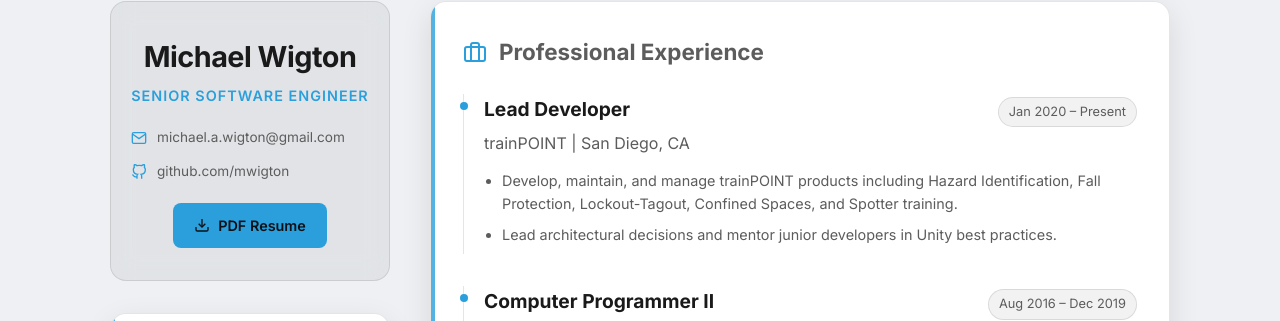
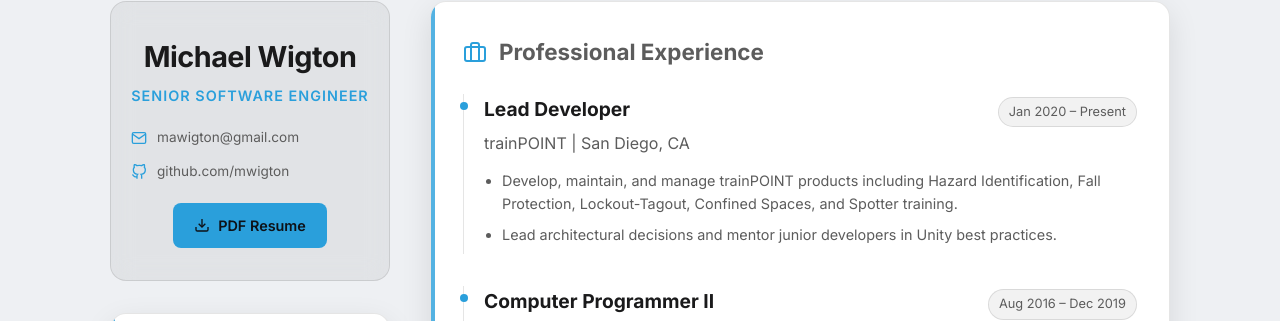
Before and after one commit to mwigton/mwigton.github.io, a Jekyll site: the page built from resume.md, in a window 1280 px wide and 900 px high. Shown: the part 131-452 px from the top of the window. Built offline with Jekyll 4.4.1, drawn with Linux system fonts in a browser that asks for light colours.

Commit message:
content: update contact email

```diff
--- a/_config.yml
+++ b/_config.yml
@@ -1,5 +1,5 @@
 title: "Michael Wigton"
-email: "michael.a.wigton@gmail.com"
+email: "mawigton@gmail.com"
 description: "Senior software engineer building interactive applications, tools, and immersive experiences."
 baseurl: "" # the subpath of your site, e.g. /blog
 url: "https://michaelwigton.com"
--- a/resume.md
+++ b/resume.md
@@ -376,9 +376,9 @@ permalink: /resume/
 
       <ul class="contact-list">
         <li>
-          <a href="mailto:michael.a.wigton@gmail.com" class="contact-item">
+          <a href="mailto:mawigton@gmail.com" class="contact-item">
             <svg viewBox="0 0 24 24" fill="none" stroke="currentColor" stroke-width="2"><path d="M4 4h16c1.1 0 2 .9 2 2v12c0 1.1-.9 2-2 2H4c-1.1 0-2-.9-2-2V6c0-1.1.9-2 2-2z"/><polyline points="22,6 12,13 2,6"/></svg>
-            michael.a.wigton@gmail.com
+            mawigton@gmail.com
           </a>
         </li>
         <li>
```
